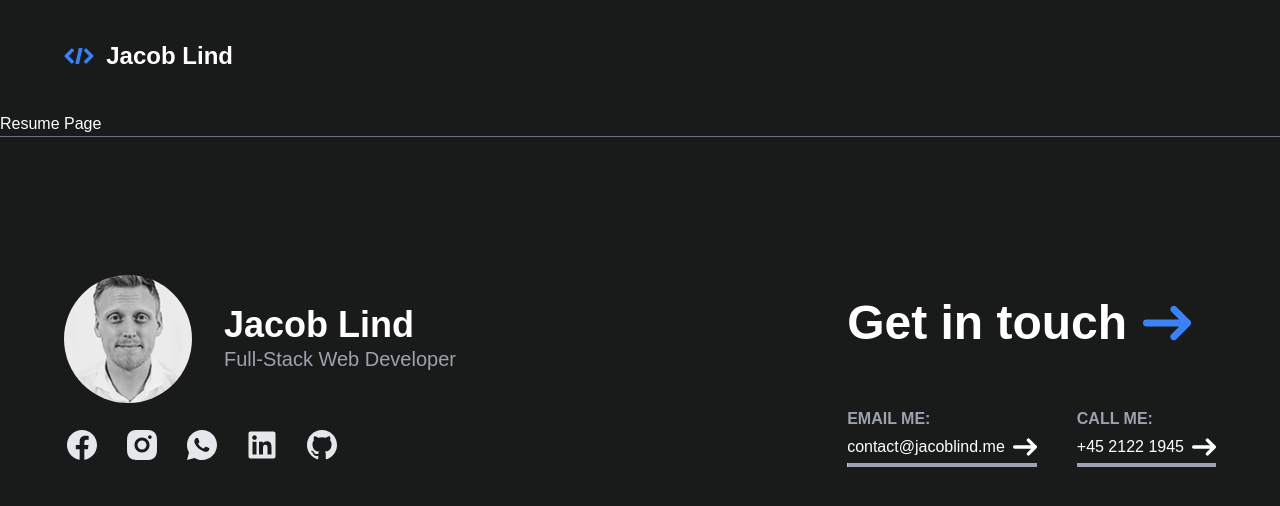
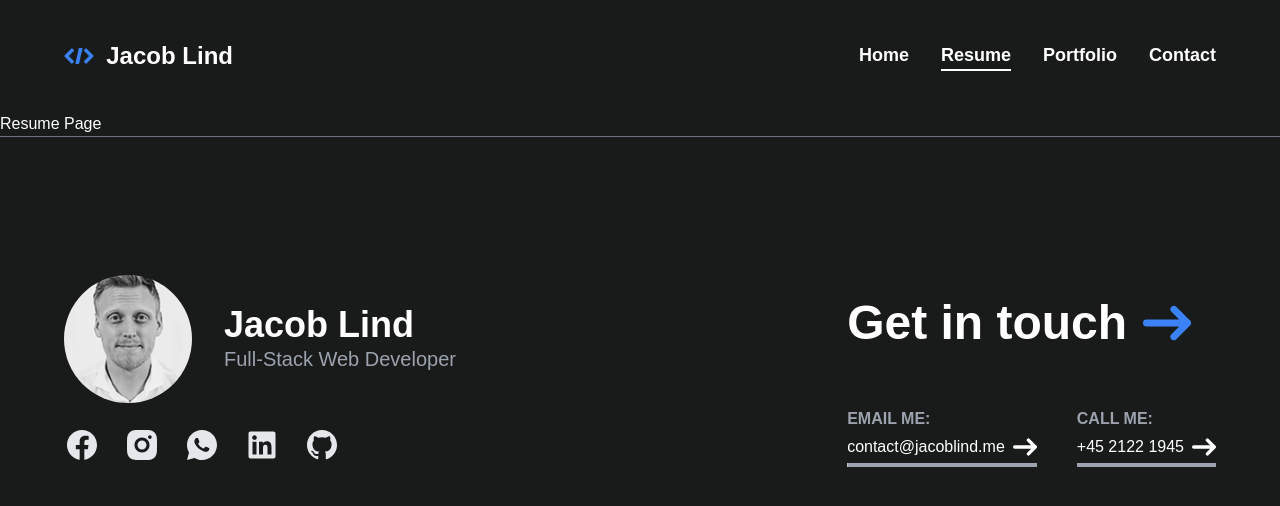
Before and after one commit to lindjacob/jacoblind.me, a React (Vite) app: page /resume in a window 1280 px wide. Shown: the top 506 px of the page. Built offline with nearby package versions, Linux system fonts and the light colour scheme.

Commit message:
refactor navbar

```diff
--- a/src/components/navbar/Link.jsx
+++ b/src/components/navbar/Link.jsx
@@ -6,7 +6,10 @@ const Link = ({ href, children }) => {
 
     return (
         <li>
-            <a href={href} className={`block py-2 px-3 rounded md:bg-transparent md:p-0 hover:dark:text-white group-hover:text-gray-500 transition-all duration-300 ${isActive ? 'md:border-b-2 border-current' : ''}`} aria-current={isActive ? 'page' : undefined}>{children}</a>
+            <a href={href}
+                className={`block py-4 px-3 text-5xl font-semibold
+                            md:text-lg md:bg-transparent md:p-0 hover:dark:text-white group-hover:text-gray-500 transition-all duration-300 ${isActive ? 'md:border-b-2 border-current' : ''}`}
+                aria-current={isActive ? 'page' : undefined}>{children}</a>
         </li>
     )
 }
--- a/src/components/navbar/index.jsx
+++ b/src/components/navbar/index.jsx
@@ -19,40 +19,46 @@ const Navbar = () => {
         }
     }, [menuOpen]);
 
+    const LinkList = () => {
+        return (
+            <>
+                <Link href='/'>Home</Link>
+                <Link href='/resume'>Resume</Link>
+                <Link href='/portfolio'>Portfolio</Link>
+                <Link href='/contact'>Contact</Link>
+            </>
+        )
+    }
+
     return (
         <div>
-            <nav className={`relative z-20 bg-black-primary ${menuOpen ? 'fixed top-0 left-0 right-0' : ''}`}>
+            <nav>
                 <Container>
                     <div className='flex items-center justify-between w-full relative'>
-                        <a href={import.meta.env.VITE_API_URL} className='flex items-center space-x-3 rtl:space-x-reverse'>
+                        <a href={import.meta.env.VITE_API_URL} className='flex items-center space-x-3 hover:scale-110 transition-all duration-300'>
                             <img src={logo} className='h-4' alt='logo' />
-                            <span className='self-center text-2xl font-semibold whitespace-nowrap dark:text-white'>Jacob Lind</span>
+                            <span className='text-2xl font-semibold'>Jacob Lind</span>
                         </a>
                         <button
                             type='button'
-                            className='inline-flex items-center p-2 justify-center text-sm text-gray-500 rounded-lg md:hidden hover:bg-gray-100 focus:outline-none focus:ring-2 focus:ring-gray-200 dark:text-gray-400 dark:hover:bg-gray-700 dark:focus:ring-gray-600'
+                            className='p-2 text-gray-500 dark:text-white md:hidden'
                             aria-controls='menuOverlay'
                             aria-expanded={menuOpen}
                             onClick={() => setMenuOpen(!menuOpen)}
                         >
                             <GiHamburgerMenu size='2rem' />
                         </button>
+                        <div id='menuOverlay' className={`group hidden md:block md:w-auto md:text-white`}>
+                            <ul className='flex md:space-x-8'>
+                                <LinkList />
+                            </ul>
+                        </div>
                     </div>
                 </Container>
             </nav>
-            <div
-                id='menuOverlay'
-                className={`group fixed inset-x-0 z-10 h-screen bg-black-primary
-                                    ${menuOpen ? 'translate-x-0' : '-translate-x-full'} transform transition-all ease-out duration-300
-                                    md:w-auto md:text-white`}
-            >
-                <ul className='font-medium flex flex-col items-start p-8
-                                        md:p-0 md:flex-row md:space-x-8 md:mt-0 md:border-0'
-                >
-                    <Link href='/' className='py-2'>Home</Link>
-                    <Link href='/resume' className='py-2'>Resume</Link>
-                    <Link href='/portfolio' className='py-2'>Portfolio</Link>
-                    <Link href='/contact' className='py-2'>Contact</Link>
+            <div id='menuOverlay' className={`${menuOpen ? 'translate-x-0' : '-translate-x-full'} fixed inset-x-0 z-10 h-screen bg-black-primary md:hidden transform transition-all ease-out duration-300`}>
+                <ul className='p-8'>
+                    <LinkList />
                 </ul>
             </div>
         </div>
```
